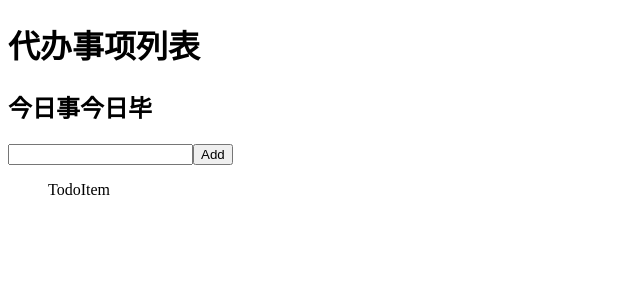
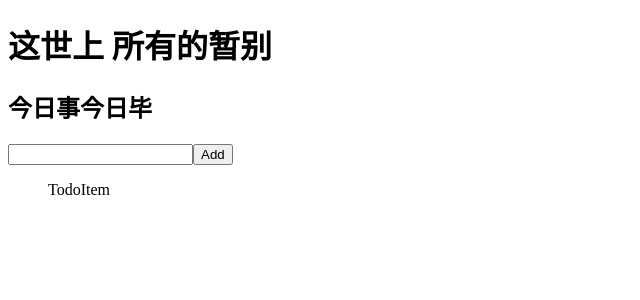
Before and after one commit to huangfushengkun/react-lesson-01, a React (Create React App) app: page / in a window 1280 px wide. Shown: the top 300 px of the page, without its empty margins (0-640 px from the left). Built offline with nearby package versions, Linux system fonts and the light colour scheme.

Commit message:
props默认值设置

```diff
--- a/src/App.js
+++ b/src/App.js
@@ -10,7 +10,9 @@ export default class App extends Component {
     render() {
         return (
             <Fragment>
-                <TodoHeader desc="代办事项列表">
+                <TodoHeader >
+                    {/* 不传值使用默认值 */}
+                    {/* <TodoHeader desc="代办事项列表"> */}
                     今日事今日毕
                 </TodoHeader>
                 <TodoInput btnText="Add" />
--- a/src/components/TodoHeader/index.js
+++ b/src/components/TodoHeader/index.js
@@ -14,3 +14,7 @@ TodoHeader.propTypes = {
     desc: PropTypes.string.isRequired,
     children:PropTypes.string
 }
+
+TodoHeader.defaultProps = {
+    desc: '这世上 所有的暂别',
+}
--- a/src/components/TodoInput/index.js
+++ b/src/components/TodoInput/index.js
@@ -1,7 +1,17 @@
 import React, { Component } from 'react'
+import PropTypes from 'prop-types'
+
 
 export default class TodoInput extends Component {
-    render(props) {
+
+    static propTypes = {
+        btnText: PropTypes.string
+    }
+    static defaultProps = {
+        btnText: '添加TODO'
+    }
+
+    render() {
         return (
             <div>
                 <input type="text" /><button>{this.props.btnText}</button>
```
